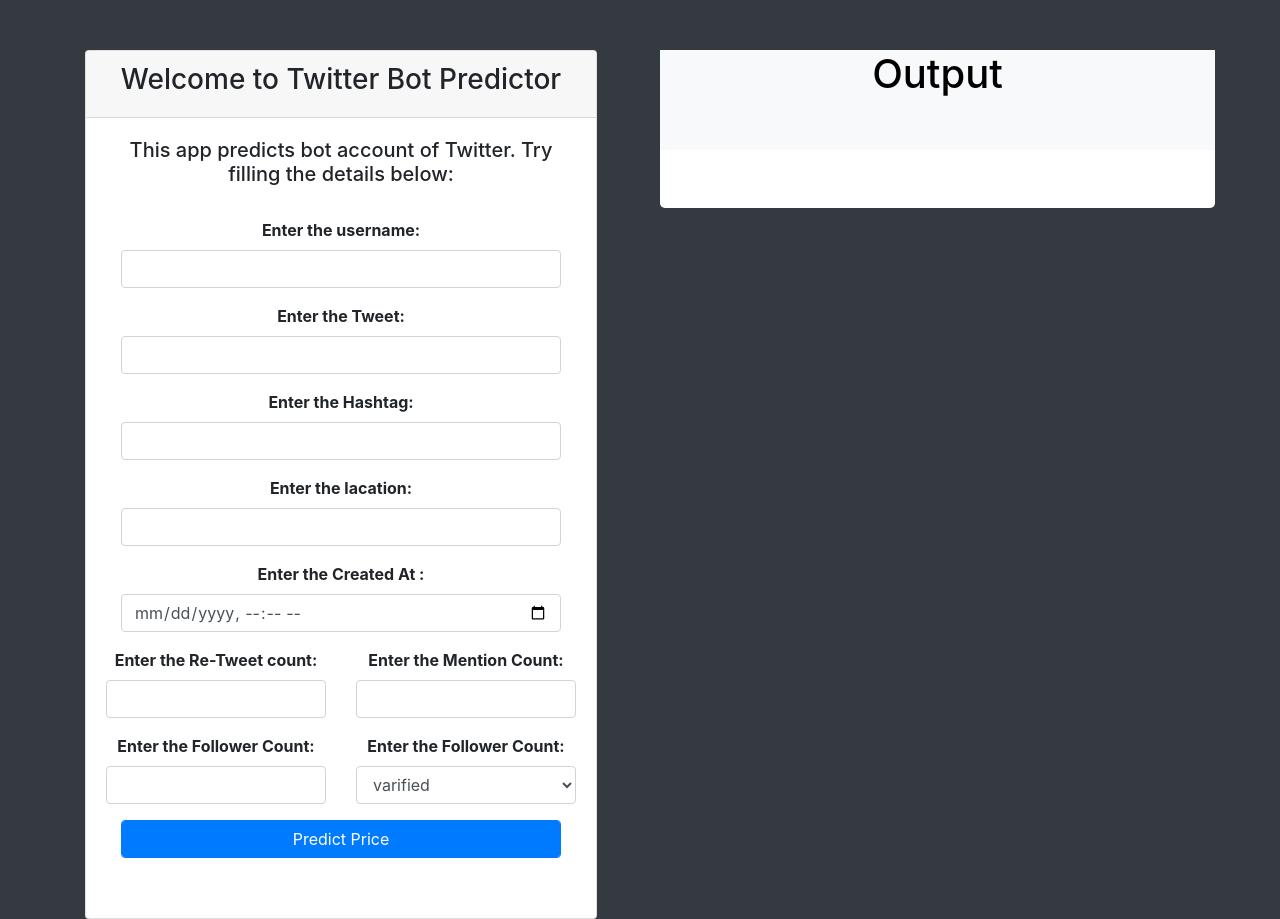
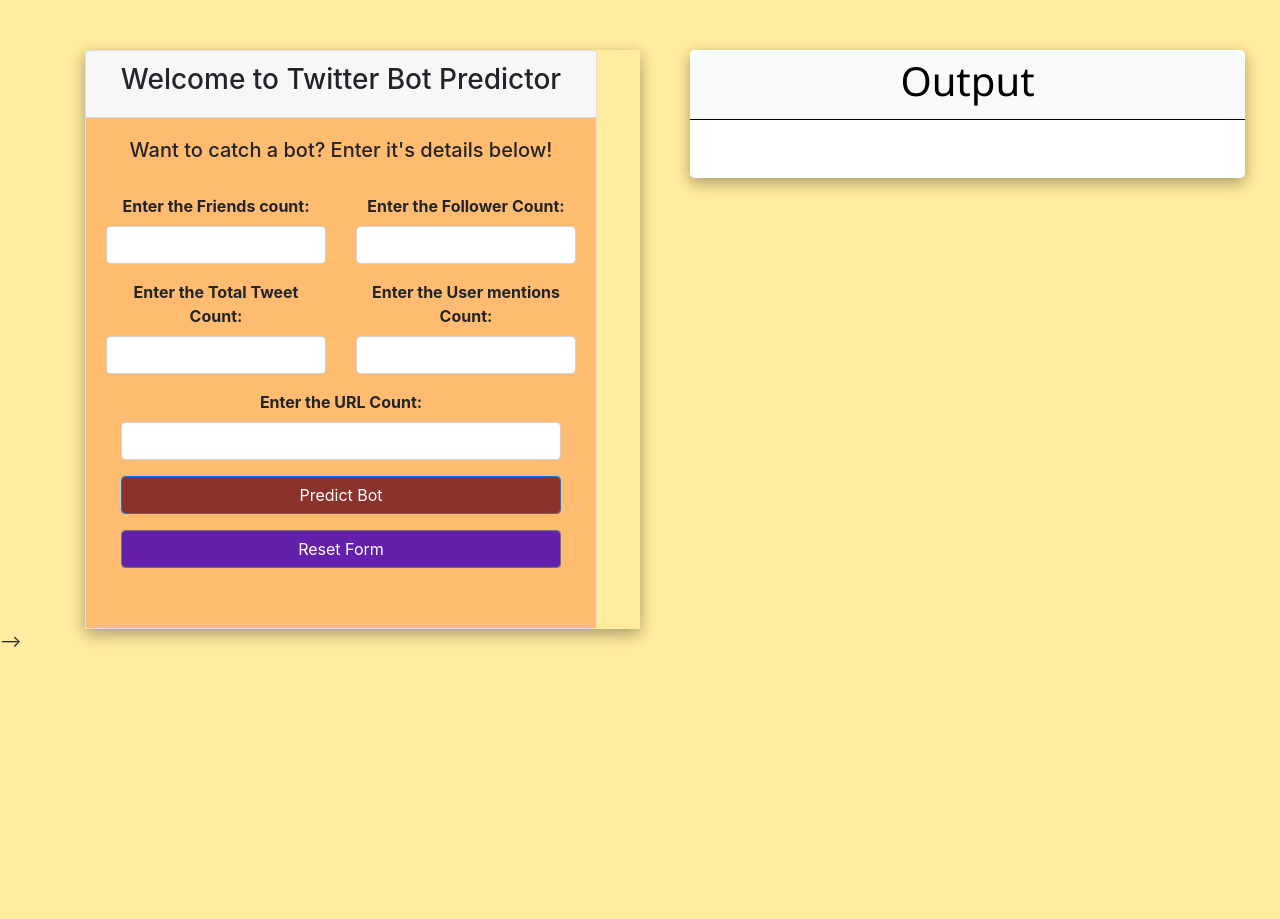
Before and after one commit to Jitendra9140/Twitter_Bot_Detection, a Flask app: page / in a window 1280 px wide. After the commit the page ends 647 px from the top, so only its background shows below. Run offline with Flask 3, Linux system fonts and the light colour scheme; parts of the project's set-up code (start-up, migrations or seed data) failed here and were passed over; some libraries are stand-ins or nearby versions.

Commit message:
24/4/2024

```diff
--- /dev/null
+++ b/app.py
@@ -0,0 +1,64 @@
+from flask import Flask, render_template, request
+from flask_cors import CORS
+import pickle
+import pandas as pd
+
+
+app = Flask(__name__)
+CORS(app)
+model = pickle.load(open('model.pkl', 'rb'))
+
+
+def preprocess_input(Friends, Followers, Url, total_tweets, User_mention):
+    inputData = {
+        "Friends": Friends,
+        "Followers": Followers,
+        "Url": Url,
+        "total_tweets": total_tweets,
+        "User_mention": User_mention,
+    }
+# rf = followers / (followers + friends )
+# Url = Url/Total_tweets
+# User_mentions = User_mentions/ Total_tweets
+    df = pd.DataFrame([inputData.values()], columns=inputData.keys())
+    df["Rf"] = df["Followers"].iloc[0] / \
+        (df["Followers"].iloc[0] + df["Friends"].iloc[0])
+    df["User_mention"] /= df["total_tweets"]
+    df["Url"] /= df["total_tweets"]
+    df.drop("total_tweets", inplace=True, axis=1)
+    df=df.sort_index(axis=1)
+    return df.iloc[0]
+
+
+def make_prediction(input_data):
+    prediction = model.predict(input_data)
+    return prediction
+
+
+@app.route('/', methods=['GET', 'POST'])
+def index():
+    return render_template('index.html')
+
+
+@app.route('/predict', methods=['POST'])
+def predict():
+    # Get form data
+    # Default to 0 if not provided
+    print(request.form)
+
+    Friends = int(request.form.get("Friends"))
+    Followers = int(request.form.get("Followers"))
+    total_tweets = int(request.form.get("total_tweets"))
+    User_mention = int(request.form.get("User_mention"))
+    Url = int(request.form.get("Url"))
+
+    input_data = preprocess_input(
+        Friends, Followers, Url, total_tweets, User_mention)
+
+    prediction = make_prediction([input_data])[0]
+    print(prediction)
+    return "Human" if prediction else "Bot"
+
+
+if __name__ == '__main__':
+    app.run(debug=True)
--- a/application.py
+++ /dev/null
@@ -1,80 +0,0 @@
-from flask import Flask, render_template, request, jsonify
-from flask_cors import CORS
-import pickle
-import pandas as pd
-import numpy as np
-import time
-from datetime import datetime
-from sklearn.feature_extraction.text import TfidfVectorizer
-from scipy.sparse import hstack
-
-app = Flask(__name__)
-CORS(app)
-model = pickle.load(open('model.pkl', 'rb'))
-tweeter = pd.read_csv('bot_detection_data.csv')
-vectorizer = pickle.load(open("vectorizer.pkl", "rb"))
-
-
-def preprocess_input(username, tweet, hashtag, location, created_at, retweet_count, mention_count, follower_count, verified_status):
-
-    # Prepare input data as DataFrame
-    input_data = pd.DataFrame({
-        'Username': [username],
-        'Tweet': [tweet],
-        'Location': [location],
-        'Hashtags': [hashtag],
-        'Retweet Count': [retweet_count],
-        'Verified': [verified_status],
-        'Mention Count': [mention_count],
-        'Follower Count': [follower_count],
-        'Created At': [created_at]
-    })
-
-    new_text_data = input_data['Tweet'] + ' ' + input_data['Username'] + \
-        ' ' + input_data['Hashtags']+' '+input_data['Location']
-
-    new_text_sparse = vectorizer.transform(new_text_data)
-
-    new_additional_features = input_data[[
-        'Retweet Count', 'Verified', 'Mention Count', 'Follower Count', 'Created At']]
-    new_additional_features = new_additional_features.astype('float64')
-    new_combined_sparse = hstack((new_text_sparse, new_additional_features))
-
-    return new_combined_sparse
-
-
-def make_prediction(input_data):
-    prediction = model.predict(input_data)
-    return prediction
-
-
-@app.route('/', methods=['GET', 'POST'])
-def index():
-    return render_template('index.html')
-
-
-@app.route('/predict', methods=['POST'])
-def predict():
-    # Get form data
-    username = request.form.get('username')
-    tweet = request.form.get('Tweet')
-    hashtag = request.form.get('Hashtag')
-    location = request.form.get('location')
-    created_at = request.form.get('created')
-    # Default to 0 if not provided
-    retweet_count = int(request.form.get('rtweet', 0))
-    mention_count = int(request.form.get('mcount', 0))
-    follower_count = int(request.form.get('fcount', 0))
-    verified_status = bool(request.form.get(
-        'verified', False))  # Convert to boolean
-
-    input_data = preprocess_input(username, tweet, hashtag, location, created_at,
-                                  retweet_count, mention_count, follower_count, verified_status)
-
-    prediction = make_prediction(input_data)
-
-    return "BOT" if prediction else "Not Bot"
-
-
-if __name__ == '__main__':
-    app.run(debug=True)
--- a/static/css/style.css
+++ b/static/css/style.css
@@ -3,11 +3,22 @@
     padding: 0;
     box-sizing: border-box;
 }
-.bg-dark{
-	background-color: #75767B;
+body{
+    background-color: #FFEC9E;
+}
+.bg-color{
+	background-color: #FFEC9E;
+}
+.bg-orange{
+    background-color: #FFBB70;
+}
+.bg-orange1{
+    background-color: #ED9455;
 }
 
-
+.card-header{
+    background-color: #ED9455;
+}
 .mt-50{
 	margin-top: 50px;
 }
@@ -21,5 +32,38 @@
 .pridiction-box{
     background: #fff;
     color: black;
-     /* height: 100%; */
+    border-radius: 15px 15px 0px 0px;
+    box-shadow: rgba(0, 0, 0, 0.35) 0px 5px 15px;
 }
+.output{
+    display: flex;
+    flex-direction: column;
+    align-items: center;
+    justify-content: center;
+    font-size: 25px;
+    border-bottom: black solid 1px;
+    border-radius: 15px 15px 0px 0px;
+    font-family: 'Segoe UI', Tahoma, Geneva, Verdana, sans-serif;
+
+}
+
+
+.predict{
+     display: flex;
+     flex-direction: column;
+     align-items: center;
+     gap: 3;
+}
+.box{
+    box-shadow: rgba(0, 0, 0, 0.35) 0px 5px 15px;
+}
+#humanImage{
+    width: 350px;
+    height: 350px;
+    object-fit: contain;
+}
+#botImage{
+    width: 350px;
+    height: 350px;
+    object-fit: contain;
+}
--- a/templates/index.html
+++ b/templates/index.html
@@ -11,85 +11,65 @@
     <script src="https://cdn.jsdelivr.net/npm/popper.js@1.16.0/dist/umd/popper.min.js"
         integrity="sha384-Q6E9RHvbIyZFJoft+2mJbHaEWldlvI9IOYy5n3zV9zzTtmI3UksdQRVvoxMfooAo"
         crossorigin="anonymous"></script>
-
     <!-- Bootstrap CSS -->
     <link rel="stylesheet" href="https://stackpath.bootstrapcdn.com/bootstrap/4.5.0/css/bootstrap.min.css"
         integrity="sha384-9aIt2nRpC12Uk9gS9baDl411NQApFmC26EwAOH8WgZl5MYYxFfc+NcPb1dKGj7Sk" crossorigin="anonymous">
     <script src="https://cdn.jsdelivr.net/npm/@tensorflow/tfjs@2.0.0/dist/tf.min.js"></script>
-
 </head>
 
-<body class="bg-dark">
+<body class="bg-color">
 
-    <div class="container d-flex " style="gap: 20px;">
-        <div class="col-md-6">
+    <div class="container d-flex " style="gap: 50px;">
+        <div class="col-md-6 box  mt-50"  >
             <div class="row">
-                <div class="card mt-50">
-                    <div class="card-header" style="text-align: center">
+                <div class="card ">
+                    <div class="card-header bg-orange1" style="text-align: center">
                         <h1 class="h3">Welcome to Twitter Bot Predictor</h1>
                     </div>
-                    <div class="card-body">
+                    <div class="card-body bg-orange">
                         <div class="col-12" style="text-align: center">
-                            <h5>This app predicts bot account of Twitter. Try filling the details below: </h5>
+                            <h5>Want to catch a bot? Enter it's details below! </h5>
                         </div>
                         <br>
-                        <form method="post" accept-charset="utf-8" name="Modelform"
-                            class="d-flex  flex-column justify-content-center text-center">
-                            <div class="col-md-12 form-group" style="text-align: center">
-                                <label><b>Enter the username:</b> </label><br>
-                                <input class="form-control" type="text" placeholder="" id="username" name="username"
-                                    required="1">
-                            </div>
-                            <div class="col-md-12 form-group" style="text-align: center">
-                                <label><b>Enter the Tweet:</b> </label><br>
-                                <input class="form-control" type="text" placeholder="" id="Tweet" name="Tweet"
-                                    required="1">
-                            </div>
-                            <div class="col-md-12 form-group" style="text-align: center">
-                                <label><b>Enter the Hashtag:</b> </label><br>
-                                <input class="form-control" type="text" placeholder="" id="Hashtag" name="Hashtag"
-                                    required="1">
-                            </div>
-                            <div class="col-md-12 form-group" style="text-align: center">
-                                <label><b>Enter the lacation:</b> </label><br>
-                                <input class="form-control" type="text" placeholder="" id="location" name="location"
-                                    required="1">
-                            </div>
-                            <div class="col-md-12 form-group" style="text-align: center">
-                                <label><b>Enter the Created At :</b> </label><br>
-                                <input class="form-control" type="datetime-local" placeholder="" id="created"
-                                    name="created" required="1">
-                            </div>
+                        <form action="/predict" method="post" accept-charset="utf-8" name="Modelform"
+                            class="d-flex  flex-column justify-content-center text-center" id="form">
                             <div class="row">
                                 <div class="col-md-6 form-group" style="text-align: center">
-                                    <label><b>Enter the Re-Tweet count:</b> </label><br>
-                                    <input class="form-control" type="number" placeholder="" id="rtweet" name="rtweet"
+                                    <label><b>Enter the Friends count:</b> </label><br>
+                                    <input class="form-control" type="number" placeholder="" id="frcount" name="Friends"
                                         required="1">
                                 </div>
                                 <div class="col-md-6 form-group" style="text-align: center">
-                                    <label><b>Enter the Mention Count:</b> </label><br>
-                                    <input class="form-control" type="number" placeholder="" id="mcount" name="mcount"
-                                        required="1">
+                                    <label><b>Enter the Follower Count:</b> </label><br>
+                                    <input class="form-control" type="number" placeholder="" id="fcount"
+                                        name="Followers" required="1">
                                 </div>
                             </div>
                             <div class="row">
                                 <div class="col-md-6 form-group" style="text-align: center">
-                                    <label><b>Enter the Follower Count:</b> </label><br>
-                                    <input class="form-control" type="number" placeholder="" id="fcount" name="fcount"
-                                        required="1">
+                                    <label><b>Enter the Total Tweet Count:</b> </label><br>
+                                    <input class="form-control" type="number" placeholder="" id="tcount"
+                                        name="total_tweets" required="1">
                                 </div>
                                 <div class="col-md-6 form-group" style="text-align: center">
-                                    <label><b>Enter the Follower Count:</b> </label><br>
-                                    <select class="col-md-12 selectpicker form-control" name="verified" id="verified">
-                                        <option value="true">varified </option>
-                                        <option value="false">non-varified</option>
-                                    </select>
+                                    <label><b>Enter the User mentions Count:</b> </label><br>
+                                    <input class="form-control" type="number" placeholder="" id="ucount"
+                                        name="User_mention" required="1">
                                 </div>
                             </div>
                             <div class="col-md-12 form-group" style="text-align: center">
-                                <button class="btn btn-primary form-control" onclick="send_data()">Predict
-                                    Price</button>
+                                <label><b>Enter the URL Count:</b> </label><br>
+                                <input class="form-control" type="number" placeholder="" id="urcount" name="Url"
+                                    required="1">
                             </div>
+                            <div class="col-md-12 form-group" style="text-align: center">
+                                <button class="btn btn-primary form-control" onclick="send_data()" style="background-color: #8B322C;">Predict
+                                    Bot</button>
+                            </div>
+                            <div class="col-md-12 form-group" style="text-align: center">
+                                <button class="btn btn-secondary form-control" onclick="resetForm()" style="background-color: #6420AA;">Reset Form</button>
+                            </div>
+
                         </form>
                         <br>
                     </div>
@@ -98,76 +78,97 @@
         </div>
         <div class="col-md-6">
             <div class=" pridiction-box row  mt-50  rounded-lg">
-                <div class="w-100 text-center bg-light " style="height:100px;">
+                <div class="w-100 text-center bg-light  output" style="height:70px;">
                     <h1 class="h1 text-center">Output</h1>
                 </div>
-                <div class="col-12  mt-50" style="text-align: center">
+                <div class="col-12  mt-50 predict" style="text-align: center">
                     <h4 class=""><span id="prediction"></span></h4>
+                    <img src=" " alt="Human Image" id="humanImage" style="display: none;">
+                    <img src="" alt="Bot Image" border="0" id="botImage" style="display: none;">
+                    <audio id="humanSound" src="../static/css/It-s a human 1.mp3"></audio>
+                    <audio id="botSound" src="../static/css/It-s a bot 4.mp3"></audio>
+
                 </div>
             </div>
         </div>
 
     </div>
 
+
     <script>
 
-        function load_Tweeter_model() {
-            // Retrieve necessary form data
-            var username = document.getElementById('username').value;
-            var tweet = document.getElementById('Tweet').value;
-            var hashtag = document.getElementById('Hashtag').value;
-            var location = document.getElementById('location').value;
-            var created = document.getElementById('created').value;
-            var rtweet = document.getElementById('rtweet').value;
-            var mcount = document.getElementById('mcount').value;
-            var fcount = document.getElementById('fcount').value;
-            var verified = document.querySelector('#verified option:checked').value;
-
-            // Example logic to populate options based on user input
-            var models = [];
-            if (username !== '') {
-                models.push('Model1');
-            }
-            if (tweet === 'some_condition') {
-                models.push('Model2');
-            }
-            // Add more conditions as needed...
-            console.log(username)
-            // Populate the select element with the dynamically generated options
-            var selectElement = document.getElementById('select_model');
-            selectElement.innerHTML = ''; // Clear previous options
-            models.forEach(function (model) {
-                var option = document.createElement('option');
-                option.value = model;
-                option.textContent = model;
-                selectElement.appendChild(option);
-            });
-        }
 
         function form_handler(event) {
             event.preventDefault(); // Don't submit the form normally
         }
-        function send_data() {
-            document.querySelector('form').addEventListener("submit", form_handler);
+    function send_data() {
+        document.querySelector('form').addEventListener("submit", form_handler);
+    var form = document.getElementById('form');
 
-            var fd = new FormData(document.querySelector('form'));
-            fd.set("created", new Date(document.getElementById('created').value).getTime())
-            var xhr = new XMLHttpRequest({ mozSystem: true });
+    var formData = new FormData(form)
+    var xhr = new XMLHttpRequest();
+    xhr.open('POST', '/predict', true);
+    xhr.setRequestHeader('Content-Type', 'application/x-www-form-urlencoded');
+    var humanSound = document.getElementById('humanSound');
+    var botSound = document.getElementById('botSound');
 
-            xhr.open('POST', '/predict', true);
-            document.getElementById('prediction').innerHTML = "Wait! Predicting Price.....";
-            xhr.onreadystatechange = function () {
-                if (xhr.readyState == XMLHttpRequest.DONE) {
-                    document.getElementById('prediction').innerHTML = "Prediction: ₹" + xhr.responseText;
+    document.getElementById('prediction').innerHTML = "Wait! Predicting Bot.....";
+    setTimeout(function() {
+        xhr.onreadystatechange = function() {
+            if (xhr.readyState == 4) {
+                if (xhr.status == 200) {
+                    var prediction = xhr.responseText;
+                    if (prediction === "Human") {
+                        document.getElementById('prediction').innerHTML = "Prediction: " + prediction;
+                        document.getElementById('humanImage').src = "https://i.ibb.co/6rnBXzD/3d-cartoon-businessman-on-transparent-background-generative-ai-png.png";
+                        document.getElementById('humanImage').style.display = "block"; // Show human image
+                        document.getElementById('botImage').style.display = "none"; // Hide bot image
+                        botSound.pause();
+        botSound.currentTime = 0;
 
+        // Play human sound
+        humanSound.play();
+                    } else if (prediction === "Bot") {
+                        document.getElementById('prediction').innerHTML = "Prediction: " + prediction;
+                        document.getElementById('botImage').src = "https://i.ibb.co/K7HZLzh/comparing-telegram-bot-hosting-providerspng-removebg-preview.png";
+                        document.getElementById('botImage').style.display = "block"; // Show bot image
+                        document.getElementById('humanImage').style.display = "none"; // Hide human image
+                        document.getElementById('botSound').play();
+                        humanSound.pause();
+        humanSound.currentTime = 0;
+
+        // Play bot sound
+        botSound.play();
+
+                    } else {
+                        document.getElementById('prediction').innerHTML = "Failed to fetch prediction.";
+                        document.getElementById('humanImage').style.display = "block"; // Hide human image
+                        document.getElementById('botImage').style.display = "none"; // Hide bot image
+                    }
+                } else {
+                    document.getElementById('prediction').innerHTML = "Failed to fetch prediction.";
+                    document.getElementById('humanImage').style.display = "none"; // Hide human image
+                    document.getElementById('botImage').style.display = "none"; // Hide bot image
                 }
-            };
+            }
+        };
 
-            xhr.onload = function () { };
+        xhr.send(new URLSearchParams(formData));
+    }, 2000);// 2000 milliseconds (2 seconds) delay
 
-            xhr.send(fd);
-        }
-    </script>
+
+
+    return false; // Prevent default form submission
+}
+
+function resetForm() {
+    document.getElementById("form").reset(); // Reset the form fields
+    document.getElementById("prediction").innerHTML = ""; // Clear the prediction output
+    document.getElementById("humanImage").style.display = "none"; // Hide human image
+    document.getElementById("botImage").style.display = "none"; // Hide bot image
+}
+    </script> -->
+
 
     <!-- jQuery first, then Popper.js, then Bootstrap JS -->
     <script src="https://code.jquery.com/jquery-3.5.1.slim.min.js"
```
Also changed, not shown: 4 other files.
